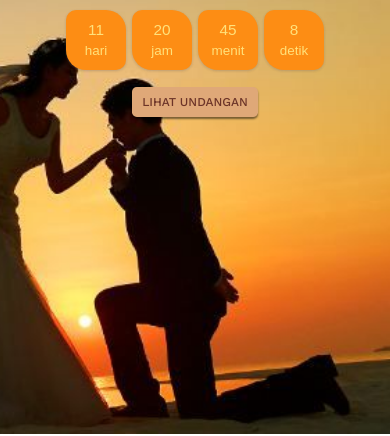
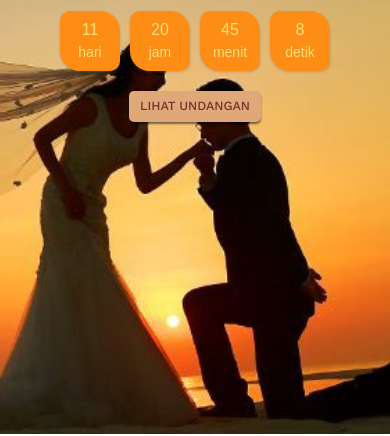
Before and after one commit to anggarasa/pernikahan, a plain HTML site: page index.html in a window 390 px wide. Shown: the part 410-846 px from the top of the page. Drawn offline with nearby package versions, Linux system fonts and the light colour scheme; some packages are replaced by stand-ins of ours; a script that the page names is missing.

Commit message:
back commit

```diff
--- a/style.css
+++ b/style.css
@@ -400,7 +400,7 @@ footer li {
         font-size: 75%;
     }
     .simply-countdown>.simply-section{
-        padding: 70px;
+        padding: 55px;
     }
 
     .home .heart {
@@ -440,7 +440,7 @@ footer li {
 }
 
 /* tablet */
-@media (max-width: 768px) {
+@media (max-width: 538px) {
     html{
         font-size: 62.5%;
     }
@@ -455,11 +455,11 @@ footer li {
         background-image: url(img/kiss.jfif);
         z-index: -1;
         background-size: cover;
-        background-position: 0;
+        background-position: 538px;
     }
 
     .simply-countdown>.simply-section{
-        padding: 60px;
+        padding: 30px;
         margin: 5px;
     }
 
@@ -474,7 +474,7 @@ footer li {
 }
 
 /* mobile phone */
-@media (max-width: 576px) {
+@media (max-width: 300px) {
     html {
         font-size: 60%;
     }
@@ -489,7 +489,7 @@ footer li {
         background-image: url(img/kiss.jfif);
         z-index: -1;
         background-size: cover;
-        background-position: 450px;
+        background-position: 400px;
     }
 
     .simply-countdown>.simply-section{
```
